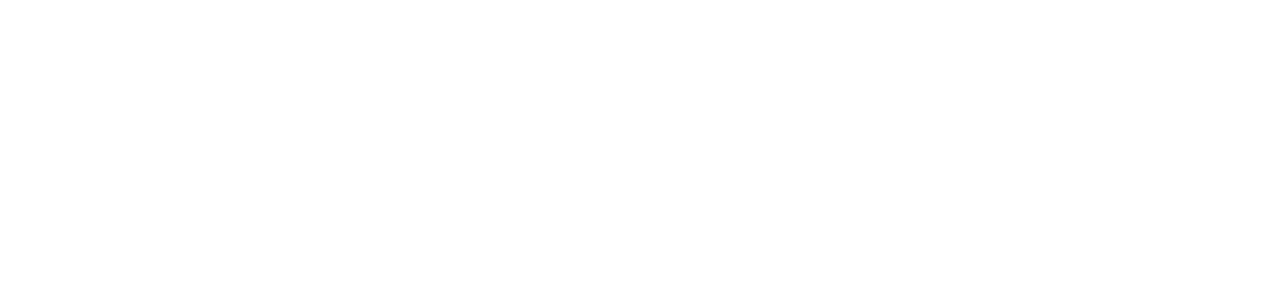
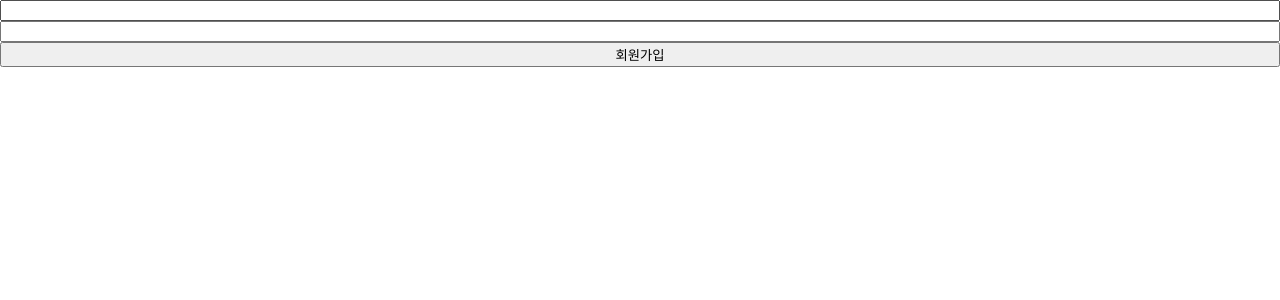
Before and after one commit to GINK-SS/wanted-pre-onboarding-frontend, a React (Create React App) app: page /signup in a window 1280 px wide. Shown: the top 300 px of the page. Built offline with nearby package versions, Linux system fonts and the light colour scheme.

Commit message:
feat: Reset CSS + 회원가입, 로그인 기본 폼 및 경로 구현

```diff
--- a/src/App.tsx
+++ b/src/App.tsx
@@ -1,5 +1,59 @@
+import { createGlobalStyle } from 'styled-components';
+import Router from './routes/Router';
+
+const GlobalStyle = createGlobalStyle`
+  html, body, div, span, applet, object, iframe,
+  h1, h2, h3, h4, h5, h6, p, blockquote, pre,
+  a, abbr, acronym, address, big, cite, code,
+  del, dfn, em, img, ins, kbd, q, s, samp,
+  small, strike, strong, sub, sup, tt, var,
+  b, u, i, center,
+  dl, dt, dd, ol, ul, li,
+  fieldset, form, label, legend,
+  table, caption, tbody, tfoot, thead, tr, th, td,
+  article, aside, canvas, details, embed,
+  figure, figcaption, footer, header, hgroup,
+  menu, nav, output, ruby, section, summary,
+  time, mark, audio, video {
+    margin: 0;
+    padding: 0;
+    border: 0;
+    font-size: 100%;
+    font: inherit;
+    vertical-align: baseline;
+  }
+  /* HTML5 display-role reset for older browsers */
+  article, aside, details, figcaption, figure,
+  footer, header, hgroup, menu, nav, section {
+    display: block;
+  }
+  body {
+    line-height: 1;
+  }
+  ol, ul {
+    list-style: none;
+  }
+  blockquote, q {
+    quotes: none;
+  }
+  blockquote:before, blockquote:after,
+  q:before, q:after {
+    content: '';
+    content: none;
+  }
+  table {
+    border-collapse: collapse;
+    border-spacing: 0;
+  }
+`;
+
 function App() {
-  return null;
+  return (
+    <>
+      <GlobalStyle />
+      <Router />
+    </>
+  );
 }
 
 export default App;
--- /dev/null
+++ b/src/routes/Router.tsx
@@ -0,0 +1,20 @@
+import { BrowserRouter, Route, Switch } from 'react-router-dom';
+import SignIn from './SignIn';
+import SignUp from './SignUp';
+
+function Router() {
+  return (
+    <BrowserRouter>
+      <Switch>
+        <Route path="/signup">
+          <SignUp />
+        </Route>
+        <Route path="/signin">
+          <SignIn />
+        </Route>
+      </Switch>
+    </BrowserRouter>
+  );
+}
+
+export default Router;
--- /dev/null
+++ b/src/routes/SignIn.tsx
@@ -0,0 +1,28 @@
+import { useState } from 'react';
+import styled from 'styled-components';
+
+const SignInForm = styled.form`
+  display: flex;
+  flex-direction: column;
+`;
+const SignInInput = styled.input``;
+const SignInButton = styled.button``;
+
+function SignIn() {
+  const [userEmail, setUserEmail] = useState('');
+  const [userPassword, setUserPassword] = useState('');
+
+  return (
+    <SignInForm>
+      <SignInInput
+        data-testid="email-input"
+        value={userEmail}
+        onChange={({ currentTarget: { value } }) => setUserEmail(value)}
+      />
+      <SignInInput data-testid="password-input" type="password" value={userPassword} />
+      <SignInButton data-testid="signin-button">로그인</SignInButton>
+    </SignInForm>
+  );
+}
+
+export default SignIn;
--- /dev/null
+++ b/src/routes/SignUp.tsx
@@ -0,0 +1,33 @@
+import { useEffect, useState } from 'react';
+import styled from 'styled-components';
+
+const SignUpForm = styled.form`
+  display: flex;
+  flex-direction: column;
+`;
+const SignUpInput = styled.input``;
+const SignUpButton = styled.button``;
+
+function SignUp() {
+  const [userEmail, setUserEmail] = useState('');
+  const [userPassword, setUserPassword] = useState('');
+
+  return (
+    <SignUpForm>
+      <SignUpInput
+        data-testid="email-input"
+        value={userEmail}
+        onChange={({ currentTarget: { value } }) => setUserEmail(value)}
+      />
+      <SignUpInput
+        data-testid="password-input"
+        type="password"
+        value={userPassword}
+        onChange={({ currentTarget: { value } }) => setUserPassword(value)}
+      />
+      <SignUpButton data-testid="signup-button">회원가입</SignUpButton>
+    </SignUpForm>
+  );
+}
+
+export default SignUp;
```
